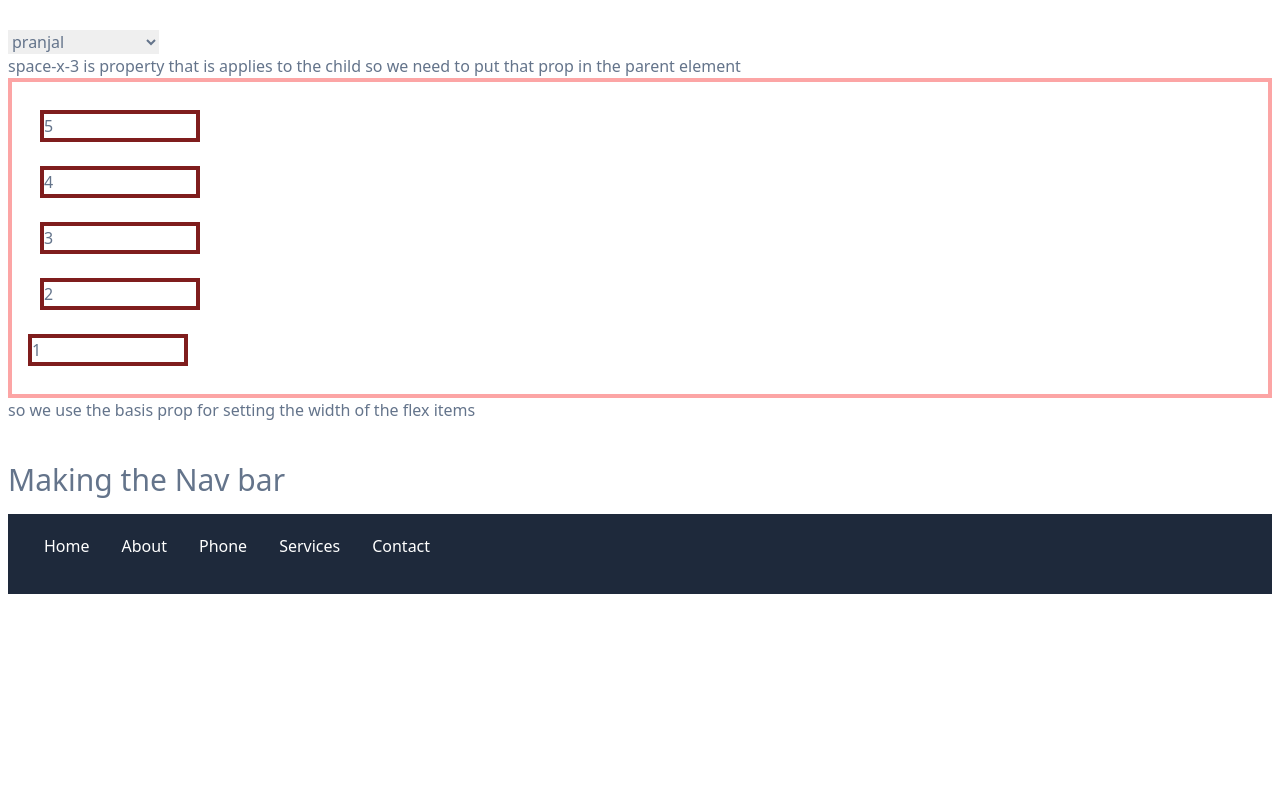
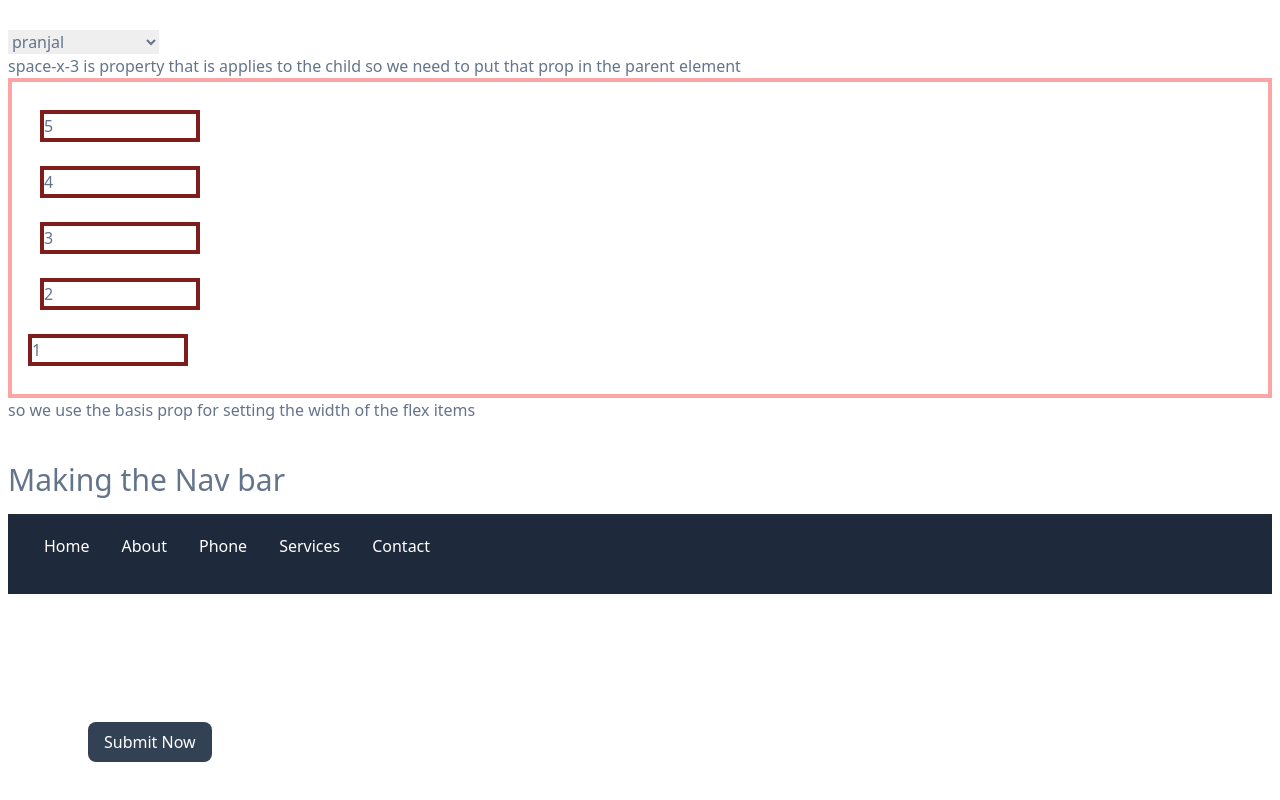
Before and after one commit to Jain-Pranjal/TailwindCSS, a website: page index.html in a window 1280 px wide. Shown: the part 478-1278 px from the top of the page. Before the commit the page ends 1120 px from the top, so only its background shows below. Drawn offline with nearby package versions, Linux system fonts and the light colour scheme.

Commit message:
hover prop

```diff
--- a/index.html
+++ b/index.html
@@ -82,6 +82,12 @@ so we use the basis prop for setting the width of the flex items
 <br><br>
 
 
+<!-- hovering properties  -->
+<!-- focus means that we are using the tab button  -->
+<button class="px-4 py-2 text-white bg-slate-700 hover:bg-slate-800  box-border hover:text-green-700 rounded-lg mx-20 my-20  hover:font-bold active:bg-green-300 focus:bg-blue-300 sm:hover:bg-amber-400 lg:hover:bg-orange-500" >
+    Submit Now
+</button>
+<!-- so basically we can add the break poonts in the hover active aslo  -->
 
 
 
```
